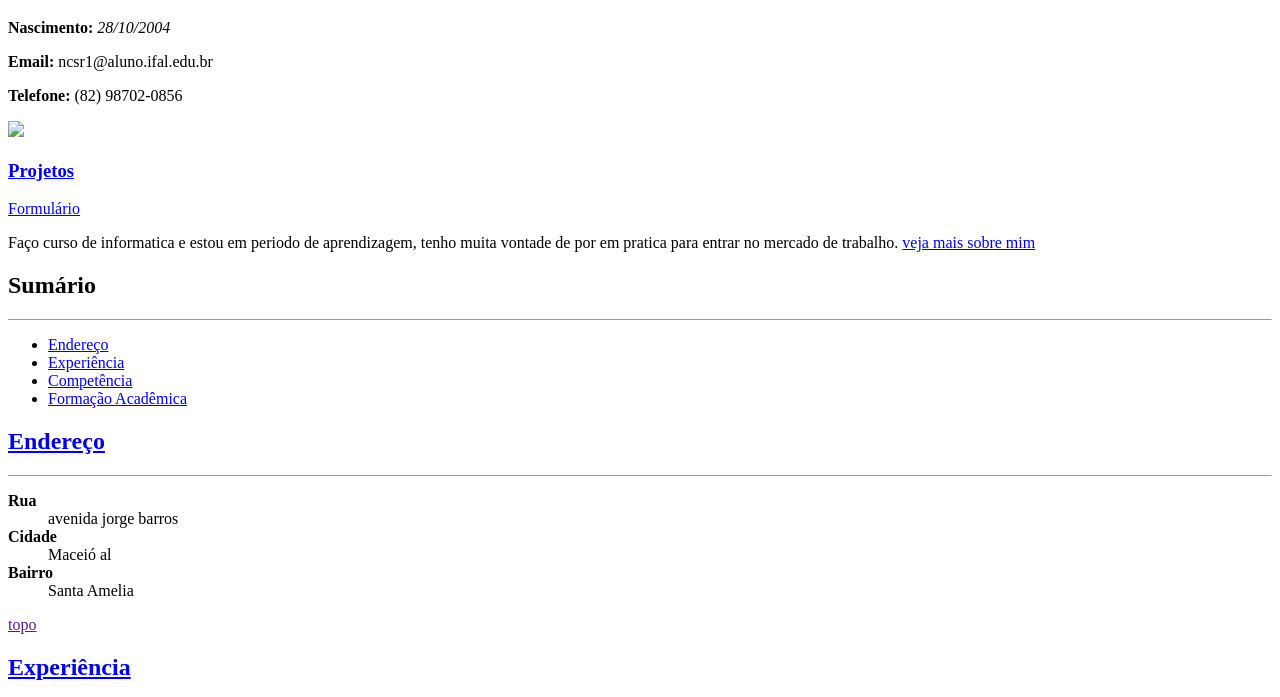
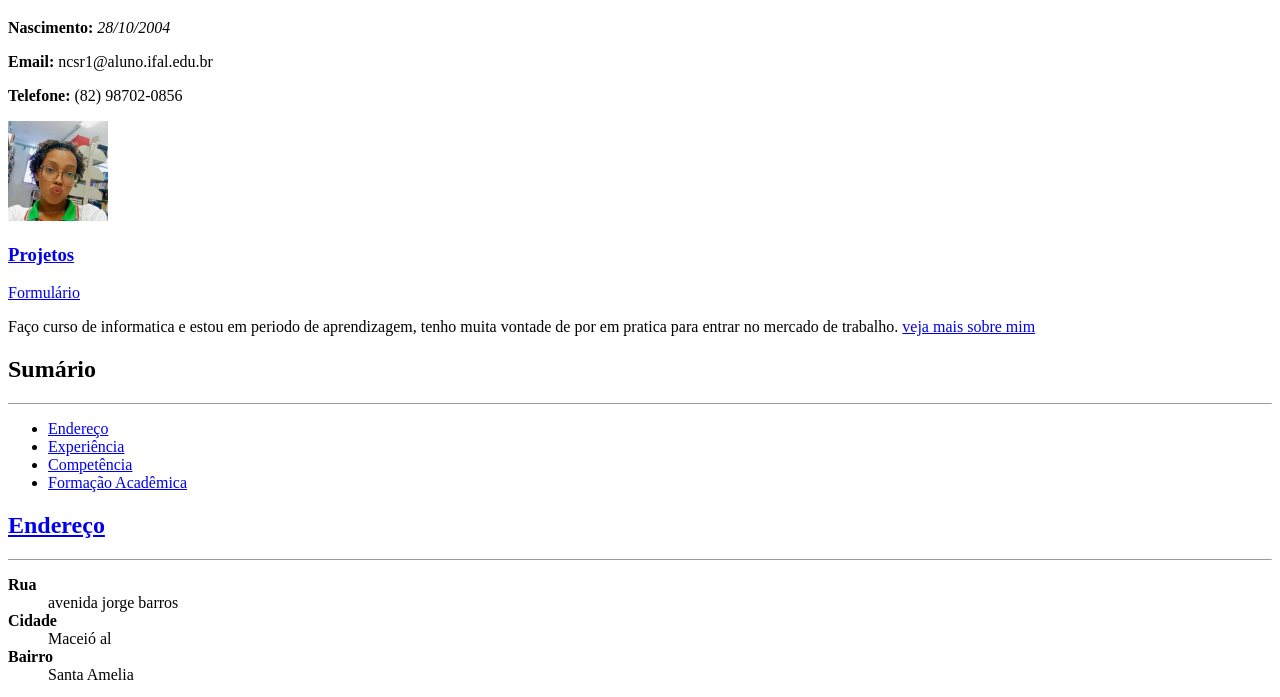
Before and after one commit to NicolleCristine/atividade03, a plain HTML site: page index.html in a window 1280 px wide. Shown: the part 61-758 px from the top of the page. Drawn offline with Linux system fonts and the light colour scheme.

Commit message:
Update index.html

```diff
--- a/index.html
+++ b/index.html
@@ -12,7 +12,7 @@
   <p><strong>Email:</strong> ncsr1@aluno.ifal.edu.br</p>
   <p><strong>Telefone:</strong> (82) 98702-0856</p>
 
-  <img src="nicolle.jpg" width="100">
+  <img src="nicolle.jpeg" width="100">
 
   <h3>
     <a href="projetos">Projetos</a>
```
